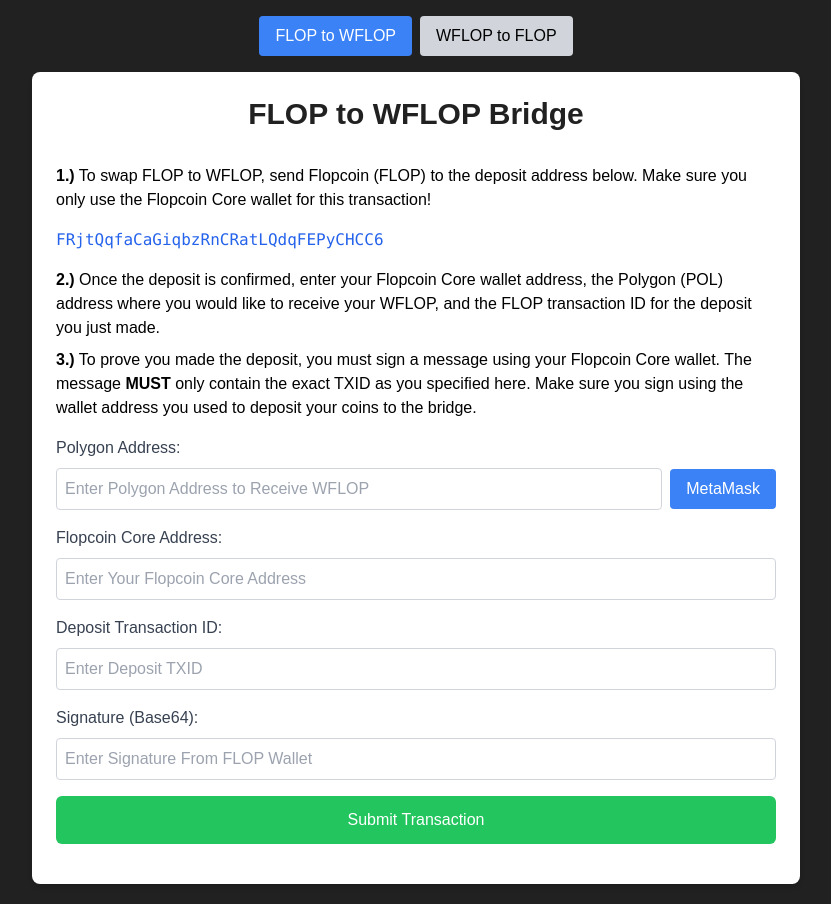
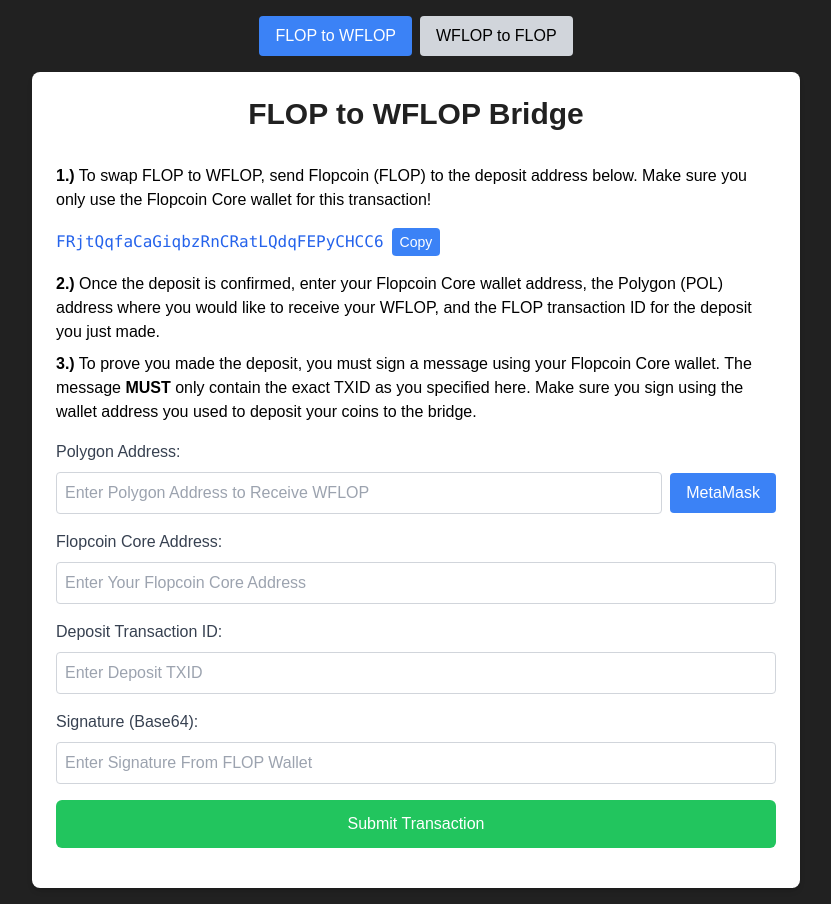
Before and after one commit to TechnoVisionDev/FlopSwap, a Next.js app: page / in a window 1280 px wide. Shown: the whole page, without its empty margins (224-1055 px from the left). Built offline with nearby package versions, Linux system fonts and the light colour scheme.

Commit message:
Add copy button to deposit addresses

```diff
--- a/pages/index.js
+++ b/pages/index.js
@@ -57,6 +57,11 @@ export default function Home() {
     } catch (error) {
       console.error("Error fetching MetaMask address:", error);
     }
+  };
+
+  // Function to copy a given address to the clipboard
+  const handleCopy = (address) => {
+    navigator.clipboard.writeText(address);
   };
 
   // For WFLOP → FLOP: sign the TXID automatically via MetaMask.
@@ -178,13 +183,22 @@ export default function Home() {
         {swapOption === "FLOP_TO_WFLOP" ? (
           <>
             <div className="mb-4 text-left text-black">
-              <p className="mb-4 text-left text-black">
+              <p className="mb-4">
                 <b>1.)</b> To swap FLOP to WFLOP, send Flopcoin (FLOP) to the deposit address below.
                 Make sure you only use the Flopcoin Core wallet for this transaction!
               </p>
-              <p className="font-mono text-blue-600 text-left mb-4">
+              <div className="flex items-center mb-4">
+                <p className="font-mono text-blue-600 text-left">
                   {process.env.NEXT_PUBLIC_FLOP_DEPOSIT_ADDRESS}
                 </p>
+                <button
+                  type="button"
+                  onClick={() => handleCopy(process.env.NEXT_PUBLIC_FLOP_DEPOSIT_ADDRESS)}
+                  className="ml-2 px-2 py-1 bg-blue-500 text-white text-sm rounded"
+                >
+                  Copy
+                </button>
+              </div>
               <p className="mt-2">
                 <span className="font-bold">2.)</span> Once the deposit is confirmed, enter your Flopcoin Core wallet address, the Polygon (POL) address where you would like to receive your WFLOP, and the FLOP transaction ID for the deposit you just made.
               </p>
@@ -245,9 +259,18 @@ export default function Home() {
               <b>1.)</b> To swap WFLOP to FLOP, send Wrapped Flopcoin (WFLOP) to the deposit address below.
               Make sure you only use a MetaMask account for this transaction!
             </p>
-            <p className="font-mono text-blue-600 text-left mb-4">
+            <div className="flex items-center mb-4">
+              <p className="font-mono text-blue-600 text-left">
                 {process.env.NEXT_PUBLIC_WFLOP_DEPOSIT_ADDRESS}
               </p>
+              <button
+                type="button"
+                onClick={() => handleCopy(process.env.NEXT_PUBLIC_WFLOP_DEPOSIT_ADDRESS)}
+                className="ml-2 px-2 py-1 bg-blue-500 text-white text-sm rounded"
+              >
+                Copy
+              </button>
+            </div>
             <p className="mb-4 text-left text-black">
               <b>2.)</b> Once the deposit is confirmed, enter the Flopcoin address where you’d like to receive your FLOP coins and the Polygon transaction ID for the deposit you just made. You will be asked to sign the transaction using MetaMask so make sure it is installed.
             </p>
```
Lines whose indentation alone changed are shown as unchanged.
